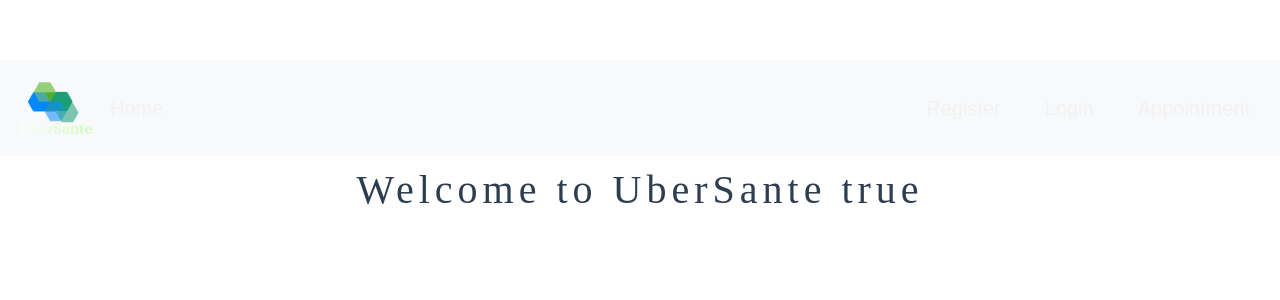
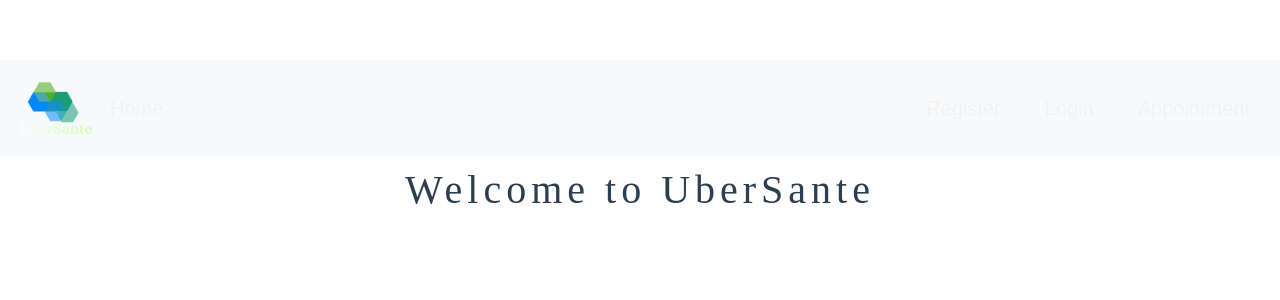
Before and after one commit to aa-software2112/SOEN_344, a Vue app in the folder client/: page / in a window 1280 px wide. Shown: the top 300 px of the page. Built offline with nearby package versions, Linux system fonts and the light colour scheme.

Commit message:
[#51] Removed cookie display from home page

```diff
--- a/client/src/components/Home.vue
+++ b/client/src/components/Home.vue
@@ -4,7 +4,6 @@
     <div class='page-main'>
        <h1>
          {{ msg }}
-         {{this.$cookies.get('user_type') == null}}
          </h1>
     </div>
 
```
